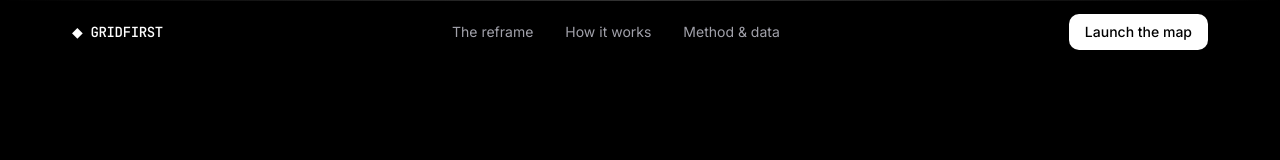
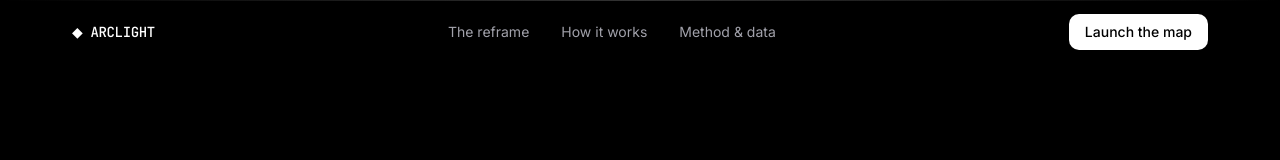
Before and after one commit to snehamrzn/hacks, a Next.js app: page / in a window 1280 px wide. Shown: the top 160 px of the page. Built offline with nearby package versions, Linux system fonts and the light colour scheme.

Commit message:
rename GridFirst to Arclight

```diff
--- a/app/api/copilot/route.ts
+++ b/app/api/copilot/route.ts
@@ -3,7 +3,7 @@ import { NextRequest, NextResponse } from "next/server";
 
 export const runtime = "nodejs";
 
-const SYSTEM = `You are GridFirst, a decision-support copilot for Ontario electric grid planners.
+const SYSTEM = `You are Arclight, a decision-support copilot for Ontario electric grid planners.
 
 You receive a single feeder's composite risk score (0–100) decomposed into three
 weighted lenses:
--- a/app/layout.tsx
+++ b/app/layout.tsx
@@ -16,7 +16,7 @@ const mono = JetBrains_Mono({
 });
 
 export const metadata: Metadata = {
-  title: "GridFirst — which feeder to fix first",
+  title: "Arclight — which feeder to fix first",
   description:
     "A geospatial decision engine that fuses climate exposure, asset vulnerability, and Ontario electrification load growth to rank grid feeders by where hardening pays off most.",
 };
--- a/app/studio/page.tsx
+++ b/app/studio/page.tsx
@@ -62,7 +62,7 @@ function Header() {
           href="/"
           className="font-mono text-sm font-medium tracking-tight text-fg transition-colors hover:text-muted"
         >
-          ◆ GRIDFIRST
+          ◆ ARCLIGHT
         </a>
         <span className="hidden text-sm text-muted md:inline">
           Ontario grid hardening — ranked by climate, asset, and electrification load.
--- a/components/sections/Footer.tsx
+++ b/components/sections/Footer.tsx
@@ -30,7 +30,7 @@ export function Footer() {
     <footer className="border-t border-border">
       <Container className="grid gap-12 py-16 md:grid-cols-[1.5fr_repeat(3,1fr)]">
         <div>
-          <div className="font-mono text-sm font-medium">◆ GRIDFIRST</div>
+          <div className="font-mono text-sm font-medium">◆ ARCLIGHT</div>
           <p className="mt-3 max-w-xs text-sm text-subtle">
             A geospatial decision engine that ranks Ontario&apos;s grid feeders by
             where hardening pays off most — fusing climate exposure, asset
@@ -54,7 +54,7 @@ export function Footer() {
         ))}
       </Container>
       <Container className="flex flex-col items-start justify-between gap-4 border-t border-border py-6 text-eyebrow text-subtle md:flex-row md:items-center">
-        <span className="font-mono uppercase">GridFirst · Prototype</span>
+        <span className="font-mono uppercase">Arclight · Prototype</span>
         <span className="font-mono uppercase">
           Real OSM data · climate / asset scores are heuristics
         </span>
--- a/components/sections/Nav.tsx
+++ b/components/sections/Nav.tsx
@@ -32,7 +32,7 @@ export function Nav() {
     >
       <Container className="flex h-16 items-center justify-between">
         <Link href="/" className="font-mono text-sm font-medium tracking-tight">
-          ◆ GRIDFIRST
+          ◆ ARCLIGHT
         </Link>
         <nav className="hidden items-center gap-8 md:flex">
           {links.map((l) => (
```
